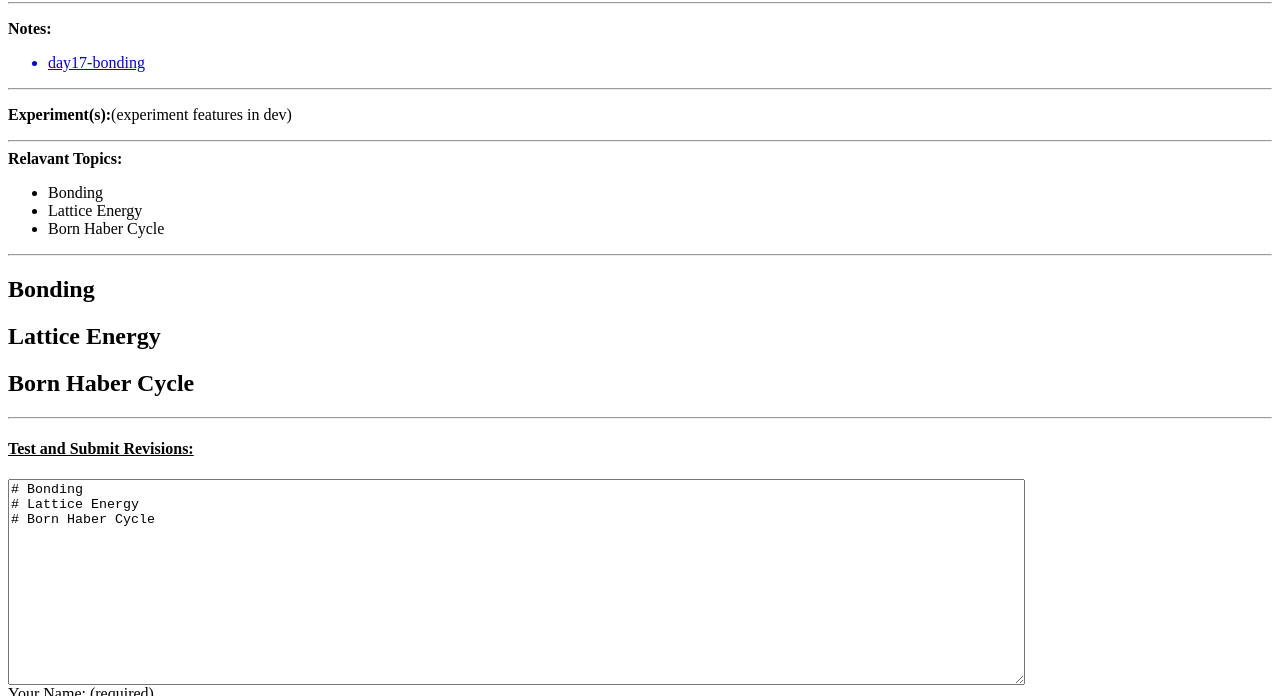
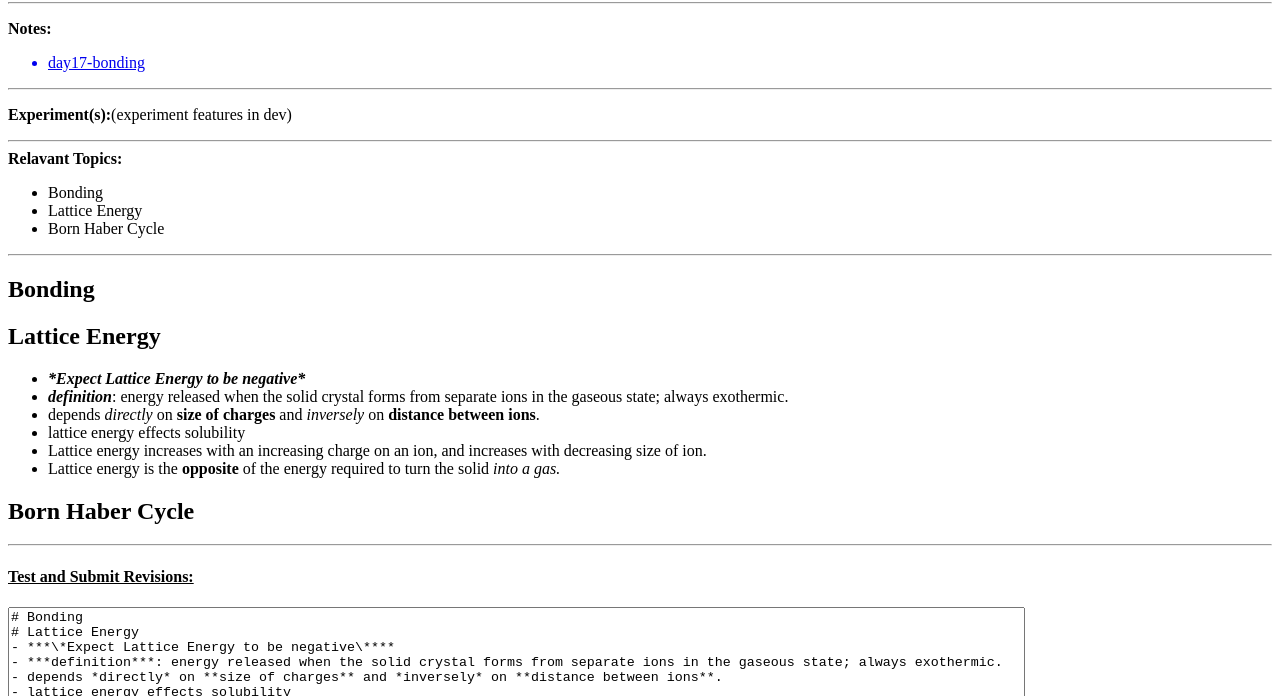
Before and after one commit to jayhcrawford/chem101-sg, a website: page 8.html in a window 1280 px wide. Shown: the part 104-800 px from the top of the page. Drawn offline with nearby package versions, Linux system fonts and the light colour scheme.

Commit message:
Chapter 8 additions

```diff
--- a/8.html
+++ b/8.html
@@ -33,7 +33,17 @@
     <textarea onkeyup="onKeyUp()" id="revision-input">
 # Bonding
 # Lattice Energy
+- ***\*Expect Lattice Energy to be negative\****
+- ***definition***: energy released when the solid crystal forms from separate ions in the gaseous state; always exothermic.
+- depends *directly* on **size of charges** and *inversely* on **distance between ions**.
+- lattice energy effects solubility
+- Lattice energy increases with an increasing charge on an ion, and increases with decreasing size of ion.
+- Lattice energy is the **opposite** of the energy required to turn the solid *into a gas.*
+
+
 # Born Haber Cycle
+
+
     </textarea>
     Your Name: (required) <input type="text" id="name-input" ></input>
     <button type="button" onclick="handleSubmit()" id="submit-btn">Submit</button><span id="warning-span"></span>
```
